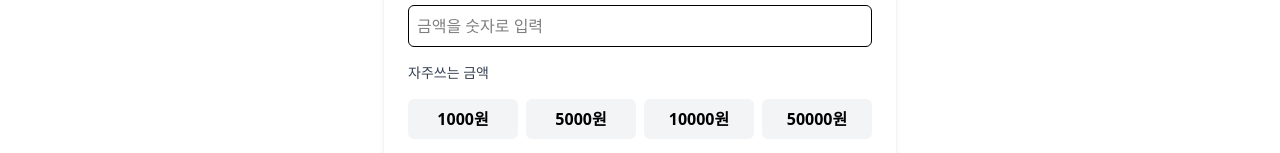
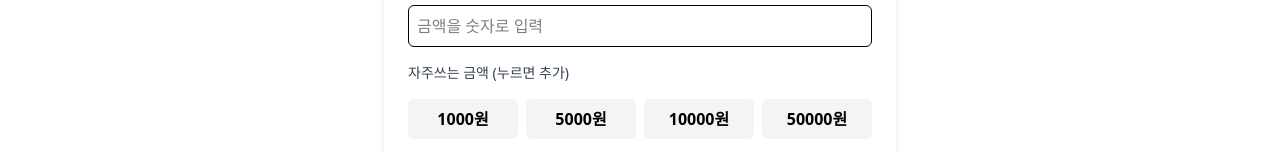
Before and after one commit to Money-manager-project-group/money-manager, a React (Vite) app: page /new in a window 1280 px wide. Shown: the part 429-582 px from the top of the page. Built offline with nearby package versions, Linux system fonts and the light colour scheme.

Commit message:
TransactionForm minor edit

```diff
--- a/src/components/TransactionForm.jsx
+++ b/src/components/TransactionForm.jsx
@@ -36,7 +36,7 @@ const TransactionForm = () => {
 
   const setCost = (event, value) => {
     event.preventDefault();
-    setAmount(value);
+    setAmount((prev) => prev + value);
   };
 
   const handleSubmit = (e) => {
@@ -134,7 +134,7 @@ const TransactionForm = () => {
         </div>
         <div>
           <label className="block text-sm font-medium text-gray-700">
-            자주쓰는 금액
+            자주쓰는 금액 (누르면 추가)
           </label>
           <div className="flex space-x-2 pt-4">
             <button
```
